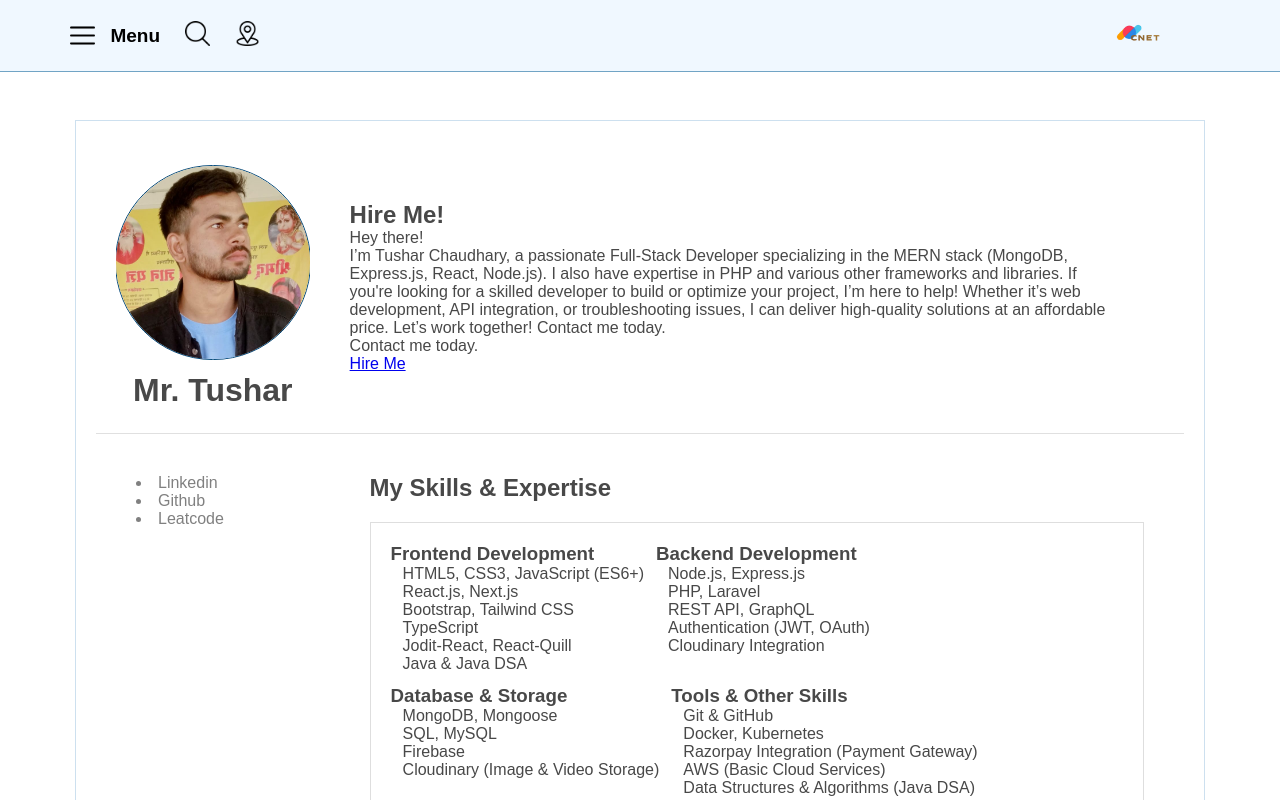
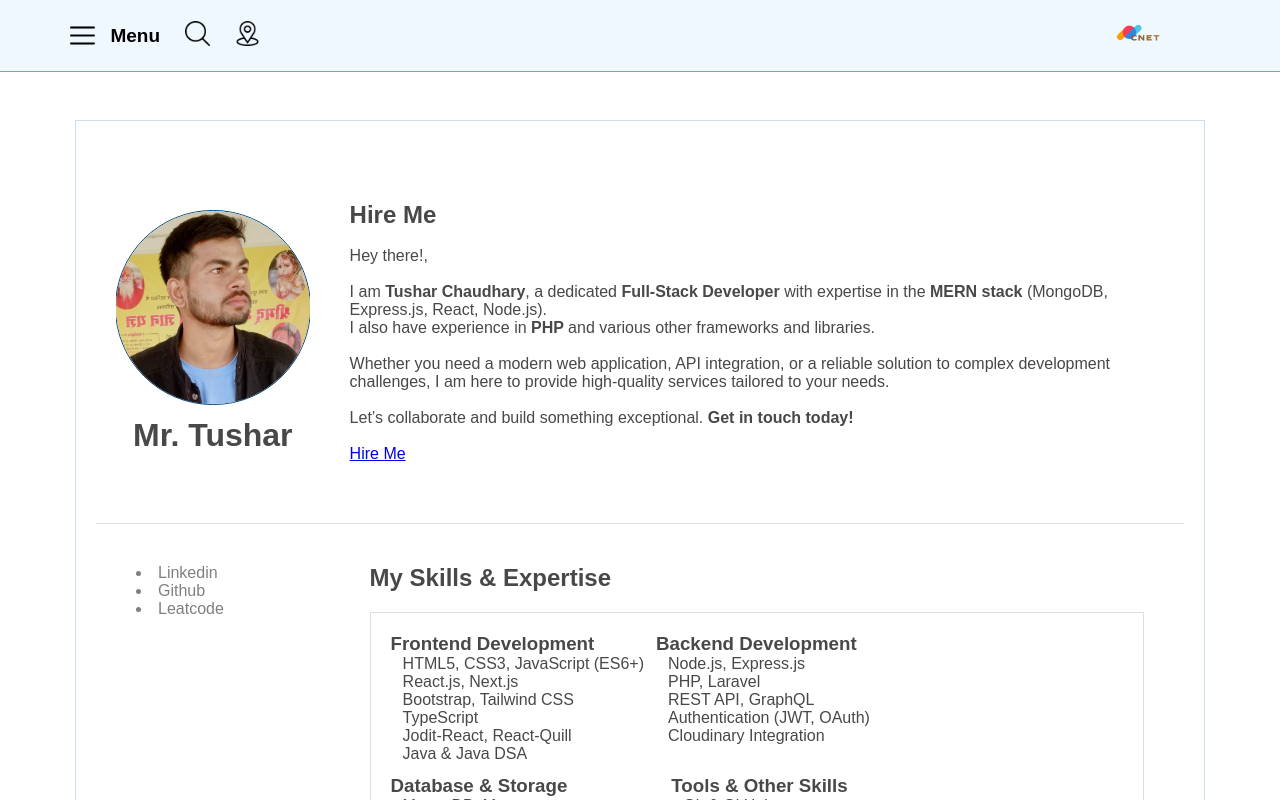
Before and after one commit to devtushar001/cNet-1, a React (Vite) app in the folder Client/: page /hire-me in a window 1280 px wide. Shown: the top 800 px of the page. Built offline with nearby package versions, Linux system fonts and the light colour scheme; no server answers.

Commit message:
blogs category setup done

```diff
--- a/Client/src/App.jsx
+++ b/Client/src/App.jsx
@@ -19,6 +19,8 @@ import SearchBar from './Components/SearchBar/SearchBar';
 import Courses from './Pages/Courses/Courses';
 import ShowCourse from './Components/ShowCourse/ShowCourse';
 import HireMe from './Pages/HireMe/HireMe';
+import Blogs from './Pages/Blogs/Blogs';
+import ShowBlogs from './Components/ShowBlogs/ShowBlogs';
 
 function App() {
   const { navbar, setNavbar } = useContext(EscomContext);
@@ -31,6 +33,8 @@ function App() {
         <Route path="/" element={<Home />} />
         <Route path='/courses' element={<Courses />} />
         <Route path='/courses/:courseId' element={<ShowCourse />} />
+        <Route path='/blogs/' element={<Blogs/>} />
+        <Route path='/blogs/:blogsId' element={<ShowBlogs/>} />
         <Route path='/projects' element={<ToolsView />} />
         <Route path="/projects/:toolsId" element={<Tools />} />
         <Route path='/about-us' element={<AboutUs />} />
--- a/Client/src/Components/NavOption/NavbarOption.jsx
+++ b/Client/src/Components/NavOption/NavbarOption.jsx
@@ -2,7 +2,7 @@ import React, { useContext } from 'react';
 import { Link } from 'react-router-dom';
 import './NavbarOption.css';
 import { EscomContext } from '../../Context/escomContext';
-import { courseCategory, escomData } from '../../assets/escomData';
+import { assets, blogsCategory, courseCategory, escomData } from '../../assets/escomData';
 
 const NavbarOption = () => {
    const { setNavbar } = useContext(EscomContext);
@@ -26,14 +26,19 @@ const NavbarOption = () => {
             </li>
 
             <li className="dropdown">
-               <span><Link to='/blogs' className="no-style">Blogs</Link> </span>
+               <span><Link to='/blogs' onClick={() => setNavbar(false)} className="no-style">Blogs</Link> </span>
                <ul className="dropdown-menu">
-                  <li>Technology</li>
-                  <li>Courses</li>
-                  <li>Programming</li>
+                  {blogsCategory.map((blogCat) => {
+                     return (
+                        <li key={blogCat._id}>
+                           <Link onClick={() => setNavbar(false)} to={`/blogs/${blogCat._id}`} className="no-style">
+                              {blogCat.name}
+                           </Link>
+                        </li>
+                     )
+                  })}
                </ul>
             </li>
-
             <li className="dropdown">
                <span>Shop</span>
                <ul className="dropdown-menu">
@@ -48,10 +53,10 @@ const NavbarOption = () => {
                   {escomData.map((item, i) => {
                      return (
                         <li key={item._id}>
-                        <Link onClick={() => setNavbar(false)} to={`/projects/${item._id}`} className="no-style">
-                           {item.name}
-                        </Link>
-                     </li>
+                           <Link onClick={() => setNavbar(false)} to={`/projects/${item._id}`} className="no-style">
+                              {item.name}
+                           </Link>
+                        </li>
                      )
                   })}
                </ul>
--- /dev/null
+++ b/Client/src/Components/ShowBlogs/ShowBlogs.jsx
@@ -0,0 +1,11 @@
+import React from "react";
+
+const ShowBlogs = () => {
+     return (
+        <>
+          show single blog
+        </>
+     )
+}
+
+export default ShowBlogs;
--- /dev/null
+++ b/Client/src/Pages/Blogs/Blogs.jsx
@@ -0,0 +1,11 @@
+import React from "react";
+
+const Blogs = () => {
+     return (
+        <>
+        all blogs
+        </>
+     )
+}
+
+export default Blogs;
--- a/Client/src/Pages/HireMe/HireMe.jsx
+++ b/Client/src/Pages/HireMe/HireMe.jsx
@@ -13,15 +13,28 @@ const HireMe = () => {
                     </div>
                     <div className="right">
                         <section class="hire-me">
-                            <h1>Hire Me!</h1>
-                            <p>Hey there! </p>
-                            I’m Tushar Chaudhary, a passionate Full-Stack Developer specializing in the MERN stack (MongoDB, Express.js, React, Node.js). I also have expertise in PHP and various other frameworks and libraries.
-
-                            If you're looking for a skilled developer to build or optimize your project, I’m here to help! Whether it’s web development, API integration, or troubleshooting issues, I can deliver high-quality solutions at an affordable price.
-
-                            Let’s work together! Contact me today. <p> Contact me today. </p>
+                            <h1>Hire Me</h1>
+                            <br />
+                            <p>Hey there!,</p>
+                            <br />
+                            <p>
+                                I am <strong>Tushar Chaudhary</strong>, a dedicated <strong>Full-Stack Developer</strong> with expertise in the
+                                <strong> MERN stack</strong> (MongoDB, Express.js, React, Node.js). <br /> I also have experience in <strong> PHP </strong>
+                                and various other frameworks and libraries.
+                            </p>
+                            <br />
+                            <p>
+                                Whether you need a modern web application, API integration, or a reliable solution to complex development challenges,
+                                I am here to provide high-quality services tailored to your needs.
+                            </p>
+                            <br />
+                            <p>
+                                Let’s collaborate and build something exceptional. <strong>Get in touch today!</strong>
+                            </p>
+                            <br />
                             <a href="mailto:dev.mrtushar01@gmail.com" class="hire-btn">Hire Me</a>
                         </section>
+
                     </div>
                 </div>
                 <div className="middle">
--- a/Client/src/assets/escomData.js
+++ b/Client/src/assets/escomData.js
@@ -54,6 +54,7 @@ import image_upload_icon from './image-upload.png';
 import text_editor_icon from './content-creator.png'
 import TextEditor from '../Components/Projects/TextEditor';
 import me from './me.jpeg';
+import me_one from './me-one.jpg';
 
 
 export const assets = {
@@ -87,7 +88,8 @@ export const assets = {
   voice_search_icon,
   image_upload_icon,
   text_editor_icon,
-  me
+  me,
+  me_one
 };
 
 export const escomData = [
@@ -303,8 +305,8 @@ export const courseCategory = [
 // Programming
 
 export const blogsCategory = [
-  {_id: 1, name: 'Technology', img: app_store_icon},
-  {_id: 1, name: 'Courses', img: app_store_icon},
-  {_id: 1, name: 'Programming', img: app_store_icon},
-  {_id: 1, name: 'Others', img: app_store_icon}
+  { _id: 1, name: 'Technology', img: app_store_icon },
+  { _id: 2, name: 'Courses', img: app_store_icon },
+  { _id: 3, name: 'Programming', img: app_store_icon },
+  { _id: 4, name: 'Others', img: app_store_icon }
 ]
```
Also changed, not shown: Client/src/assets/me-one.jpg (added).
